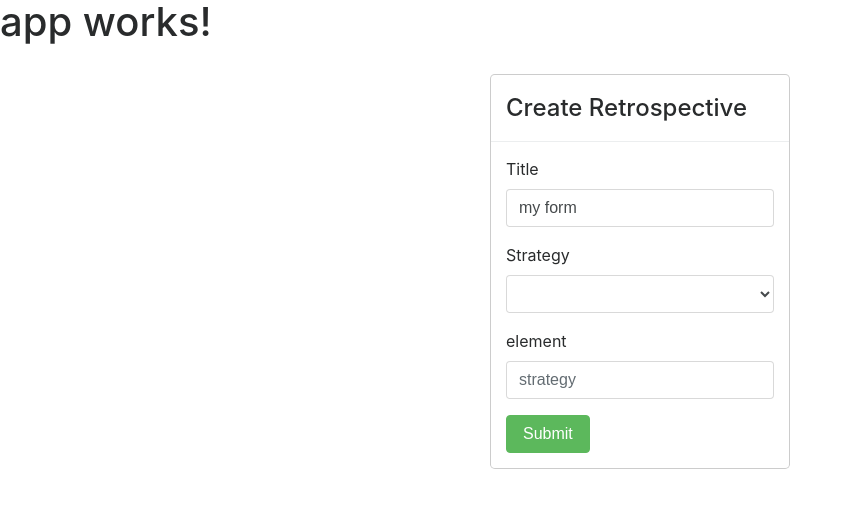
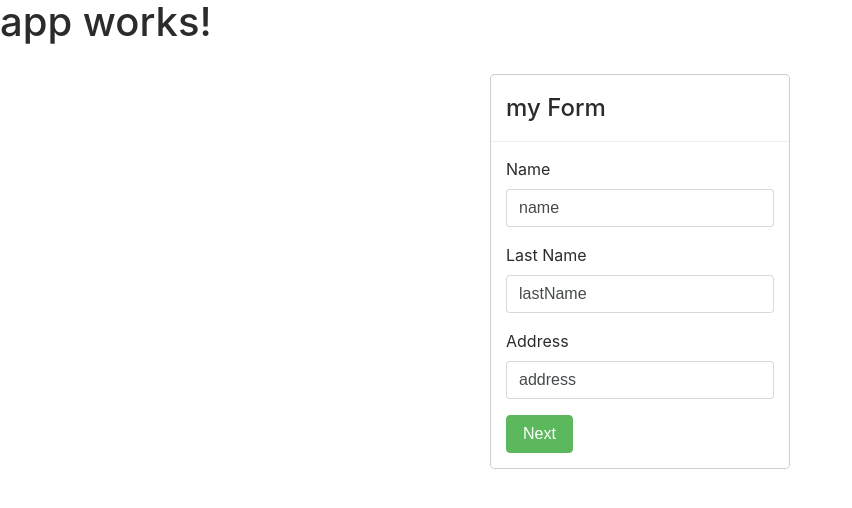
Before and after one commit to ivocardozo/generic-form, an Angular app: page / in a window 1280 px wide. Shown: the top 508 px of the page, without its empty margins (0-852 px from the left). Built offline with nearby package versions, Linux system fonts and the light colour scheme.

Commit message:
input element-component-text

```diff
--- a/src/app/app.module.ts
+++ b/src/app/app.module.ts
@@ -6,15 +6,14 @@ import { ModalModule } from 'ngx-bootstrap';
 import { CommonModule } from '@angular/common';
 
 import { AppComponent } from './app.component';
-
 import { FormContainerComponent } from './form-container/form-container.component';
-import { FormElementComponent } from './form-element/form-element.component';
+import { FormElementTextComponent } from './form-element-text/form-element-text.component';
 
 @NgModule({
   declarations: [
     AppComponent,
     FormContainerComponent,
-    FormElementComponent
+    FormElementTextComponent
   ],
   imports: [
     BrowserModule,
--- /dev/null
+++ b/src/app/classes/form-object.ts
@@ -0,0 +1,11 @@
+import { FormElement } from './form-element';
+export class FormObject {
+  title: string;
+  formElements: FormElement[];
+  submit: string;
+  constructor (title: string, submit = 'submit') {
+    this.title = title;
+    this.submit = submit;
+    this.formElements = [];
+  }
+}
--- a/src/app/form-container/form-container.component.html
+++ b/src/app/form-container/form-container.component.html
@@ -1,13 +1,15 @@
 <div class="modal-dialog modal-sm">
   <div class="modal-content">
     <div class="modal-header">
-      <h4 class="modal-title pull-left">Create Retrospective</h4>
+      <h4 class="modal-title pull-left">{{formObject.title}}</h4>
     </div>
       <div class="modal-body">
         <form (ngSubmit)="sendRetrospective()" #retrospectiveForm="ngForm">
-          <app-form-element></app-form-element>
+          <div *ngFor="let formElement of formObject.formElements">
+            <app-form-element-text *ngIf="formElement.type==='text'" [formElement]="formElement"></app-form-element-text>
+          </div>
           <button type="submit" class="btn btn-success" [disabled]="!retrospectiveForm.form.valid">
-          Submit
+          {{formObject.submit}}
         </button>
       </form>
     </div>
--- a/src/app/form-container/form-container.component.ts
+++ b/src/app/form-container/form-container.component.ts
@@ -1,20 +1,29 @@
-import { Component, OnInit } from '@angular/core';
+import { Component, OnInit, OnChanges } from '@angular/core';
+import { FormElement } from '../classes/form-element';
+import { FormObject } from '../classes/form-object';
 
 @Component({
   selector: 'app-form-container',
   templateUrl: './form-container.component.html',
   styleUrls: ['./form-container.component.css']
 })
-export class FormContainerComponent implements OnInit {
-title: string;
-value: string;
-strategy: string;
+export class FormContainerComponent implements OnInit, OnChanges {
+  formObject: FormObject;
+  formElemen: FormElement;
+  title: string;
+  value: string;
+  strategy: string;
+
   constructor() { }
 
   ngOnInit() {
-    this.title = 'my form';
-    this.value = 'my value';
-    this.strategy  = 'my strategy';
+    this.formElemen = new FormElement('text', 'name', 'Name');
+    this.formObject = new FormObject('my Form', 'Next');
+    this.formObject.formElements.push(this.formElemen);
+    this.formObject.formElements.push(new FormElement('text', 'lastName', 'Last Name'));
+    this.formObject.formElements.push(new FormElement('text', 'address', 'Address'));
+    console.log('first object is ', this.formObject);
   }
+  ngOnChanges() { }
 
 }
--- /dev/null
+++ b/src/app/form-element-text/form-element-text.component.html
@@ -0,0 +1,4 @@
+<div class="form-group">
+  <label>{{formElement.label}}</label>
+  <input type="formElement.type" [(ngModel)]="formElement.key" name="title" class="form-control" id="title" placeholder="strategy" required>
+</div>
--- /dev/null
+++ b/src/app/form-element-text/form-element-text.component.ts
@@ -0,0 +1,19 @@
+import { Component, OnInit, Input } from '@angular/core';
+
+import { FormElement } from '../classes/form-element';
+
+@Component({
+  selector: 'app-form-element-text',
+  templateUrl: './form-element-text.component.html',
+  styleUrls: ['./form-element-text.component.css']
+})
+export class FormElementTextComponent implements OnInit {
+  @Input() formElement: FormElement;
+
+  constructor() { }
+
+  ngOnInit() {
+
+  }
+
+}
--- a/src/app/form-element/form-element.component.html
+++ /dev/null
@@ -1,14 +0,0 @@
-<div class="form-group">
-  <label>Title</label>
-  <input type="text" [(ngModel)]="title" name="title" class="form-control" id="title" required>
-</div>
-<div class="form-group">
-  <label>Strategy</label>
-  <select class="form-control" id="strategy" required [(ngModel)]="strategy" name="strategy" >
-    <option *ngFor= "let strategy of strategies" [ngValue]="value">{{ title }}</option>
-  </select>
-</div>
-<div class="form-group">
-  <label>{{formElement.label}}</label>
-  <input type="formElement.type" [(ngModel)]="formElement.key" name="title" class="form-control" id="title" placeholder="strategy" required>
-</div>
--- a/src/app/form-element/form-element.component.ts
+++ /dev/null
@@ -1,26 +0,0 @@
-import { Component, OnInit, Input } from '@angular/core';
-
-import { FormElement } from '../classes/form-element';
-
-@Component({
-  selector: 'app-form-element',
-  templateUrl: './form-element.component.html',
-  styleUrls: ['./form-element.component.css']
-})
-export class FormElementComponent implements OnInit {
-title: string;
-value: string;
-strategy: string;
-formElement: FormElement;
-
-  //@Input() formElement: FormElement;
-  constructor() { }
-
-  ngOnInit() {
-    this.formElement = new FormElement ('text', '', 'element');
-    this.title = 'my form';
-    this.value = 'my value';
-    this.strategy  = 'my strategy';
-  }
-
-}
```
Also changed, not shown: src/app/form-element-text/form-element-text.component.css (added), 1 other file (tests, documents, lock files or other folders).
